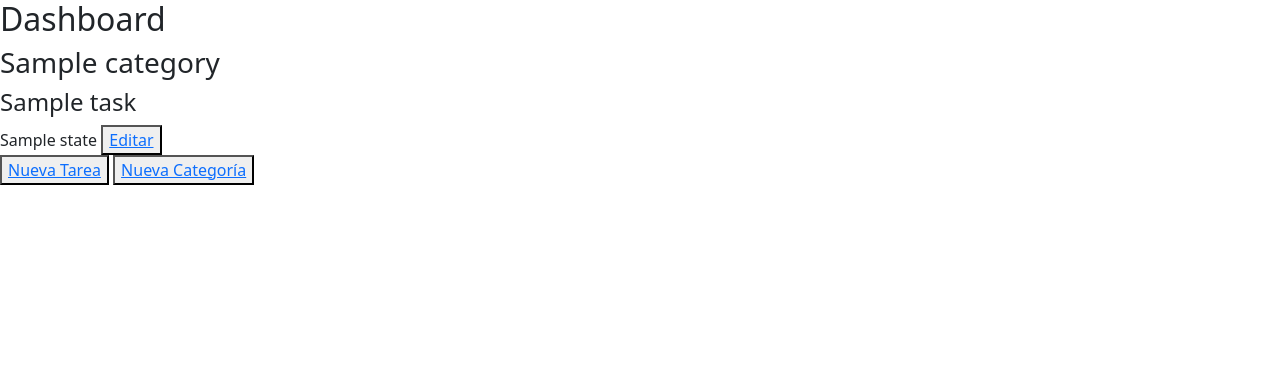
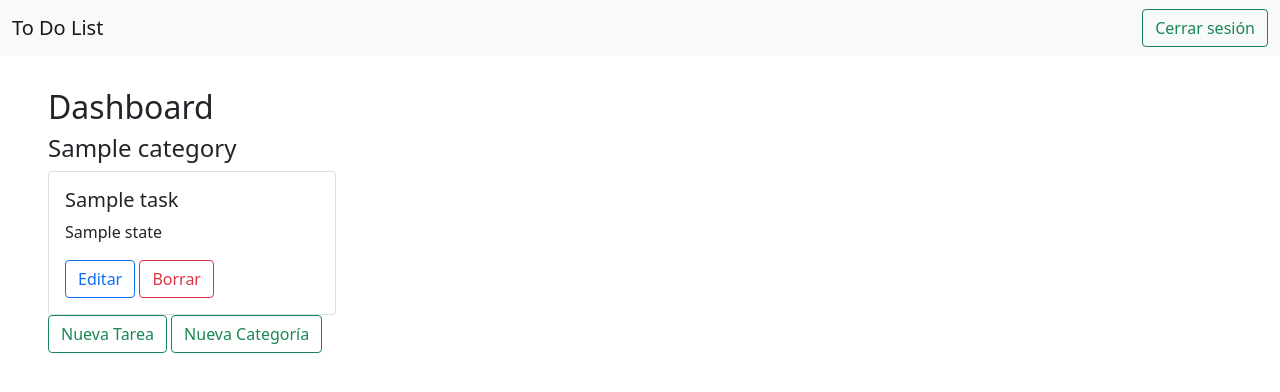
Before and after one commit to IanAcosta7/to-do-list, a Django app: template templates/category_list.html in a window 1280 px wide. Shown: the top 392 px of the page. Run offline with Django 3.2, Linux system fonts and the light colour scheme; the template is opened without the code that fills it: most values are stand-ins (such as "Sample title", 1, 10 or a date in 2020).

Commit message:
bootstrap

```diff
--- a/templates/category.html
+++ b/templates/category.html
@@ -4,6 +4,6 @@
     <h2 id="title">Nueva Categoría</h2>
     <form action="" method="POST"> {% csrf_token %}
         {{ form.as_p }}
-        <button type="submit">Agregar</button>
+        <button class="btn btn-outline-success" type="submit">Agregar</button>
     </form>
 {% endblock %}
--- a/templates/category_list.html
+++ b/templates/category_list.html
@@ -1,22 +1,25 @@
 {% extends 'dashboard.html' %}
 
 {% block 'category_list' %}
+    <div class="row">
     {% for category in object_list %}
-        <div>
-            <h3>{{ category.name }}</h3>
-            {% for task in tasks %}
-                {% if task.category.id == category.id %}
-                    <article>
-                        <h4>{{ task.name }}</h4>
-                        <span>{{ task.state.name }}</span>
-                        <button><a href="/task/{{ task.id }}/">Editar</a></button>
-                    </article>
-                {% endif %}
-            {% endfor %}
-        </div>
+            <div class="col-3">
+                <h4>{{ category.name }}</h4>
+                {% for task in tasks %}
+                    {% if task.category.id == category.id %}
+                        <div class="card" style="width: 18rem;">
+                            <div class="card-body">
+                                <h5 class="card-title">{{ task.name }}</h5>
+                                <p class="card-text">{{ task.state.name }}</p>
+                                <a class="btn btn-outline-primary" href="/task/{{ task.id }}/">Editar</a>
+                                <a class="btn btn-outline-danger" href="/task/delete/{{ task.id }}/">Borrar</a>
+                            </div>
+                        </div>
+                    {% endif %}
+                {% endfor %}
+            </div>
     {% empty %}
         No hay categorías cargadas aún.
     {% endfor %}
-
-
+    </div>
 {% endblock %}
--- a/templates/dashboard.html
+++ b/templates/dashboard.html
@@ -4,6 +4,6 @@
     <h2>Dashboard</h2>
     {% block 'category_list' %}
     {% endblock %}
-    <button><a href="/new_task/">Nueva Tarea</a></button>
-    <button><a href="/new_category/">Nueva Categoría</a></button>
+    <a class="btn btn-outline-success" href="/new_task/">Nueva Tarea</a>
+    <a class="btn btn-outline-success" href="/new_category/">Nueva Categoría</a>
 {% endblock %}
--- a/templates/index.html
+++ b/templates/index.html
@@ -7,7 +7,22 @@
     <script src="https://cdn.jsdelivr.net/npm/bootstrap@5.1.3/dist/js/bootstrap.bundle.min.js" integrity="sha384-ka7Sk0Gln4gmtz2MlQnikT1wXgYsOg+OMhuP+IlRH9sENBO0LRn5q+8nbTov4+1p" crossorigin="anonymous"></script>
 </head>
 <body>
-    {% block 'body' %}
-    {% endblock %}
+
+    <nav class="navbar navbar-expand-lg navbar-light bg-light">
+        <div class="container-fluid">
+            <a class="navbar-brand" href="/dashboard/">To Do List</a>
+            <div class="collapse navbar-collapse" id="navbarSupportedContent">
+                <ul class="navbar-nav me-auto mb-2 mb-lg-0">
+                </ul>
+                {% if user %}
+                    <a class="btn btn-outline-success" type="submit" href="/logout/">Cerrar sesión</a>
+                {% endif %}
+            </div>
+        </div>
+    </nav>
+    <main class="main-content" style="margin: 2rem 3rem;">
+        {% block 'body' %}
+        {% endblock %}
+    </main>
 </body>
 </html>
--- a/templates/login.html
+++ b/templates/login.html
@@ -4,7 +4,7 @@
     <h2 id="title">Login</h2>
     <form action="" method="POST"> {% csrf_token %}
         {{ form.as_p }}
-        <button type="submit">Iniciar Sesión</button>
+        <button class="btn btn-outline-success" type="submit">Iniciar Sesión</button>
         ¿Aún no tienes cuenta? <a href="/register/">Regístrate</a>
     </form>
 {% endblock %}
--- a/templates/register.html
+++ b/templates/register.html
@@ -4,7 +4,7 @@
     <h2 id="title">Registrarse</h2>
     <form action="" method="POST"> {% csrf_token %}
         {{ form.as_p }}
-        <button type="submit">Registrarse</button>
+        <button class="btn btn-outline-success" type="submit">Registrarse</button>
         ¿Ya estás Registrado? <a href="/login/">Inicia Sesión</a>.
     </form>
 {% endblock %}
--- a/templates/task.html
+++ b/templates/task.html
@@ -4,6 +4,6 @@
     <h2 id="title">Nueva Tarea</h2>
     <form action="" method="POST"> {% csrf_token %}
         {{ form.as_p }}
-        <button type="submit">Agregar</button>
+        <button class="btn btn-outline-success" type="submit">Agregar</button>
     </form>
 {% endblock %}
--- a/todolist/urls.py
+++ b/todolist/urls.py
@@ -20,7 +20,7 @@ from django.views.generic import RedirectView
 from rest_framework import routers
 
 from user.views import LoginView, RegisterView, TaskView, CategoryListView, CategoryView, TaskDetailView, TaskViewSet, \
-    UserViewSet, StateViewSet, CategoryViewSet
+    UserViewSet, StateViewSet, CategoryViewSet, logout_view, delete_task
 
 router = routers.DefaultRouter()
 router.register(r'tasks', TaskViewSet)
@@ -32,11 +32,13 @@ urlpatterns = [
     path('', RedirectView.as_view(url='login/')),
     path('admin/', admin.site.urls),
     path('login/', LoginView.as_view()),
+    path('logout/', logout_view),
     path('register/', RegisterView.as_view()),
     path('dashboard/', login_required(CategoryListView.as_view())),
     path('new_task/', login_required(TaskView.as_view())),
     path('new_category/', login_required(CategoryView.as_view())),
     path('task/<slug:pk>/', login_required(TaskDetailView.as_view())),
+    path('task/delete/<int:id>/', login_required(delete_task)),
     path('api/', include(router.urls)),
     path('api-auth/', include('rest_framework.urls', namespace='rest_framework'))
 ]
```
Also changed, not shown: templates/task_detail.html (+8 -8 lines), user/views.py (+12 -4 lines), db.sqlite3.
